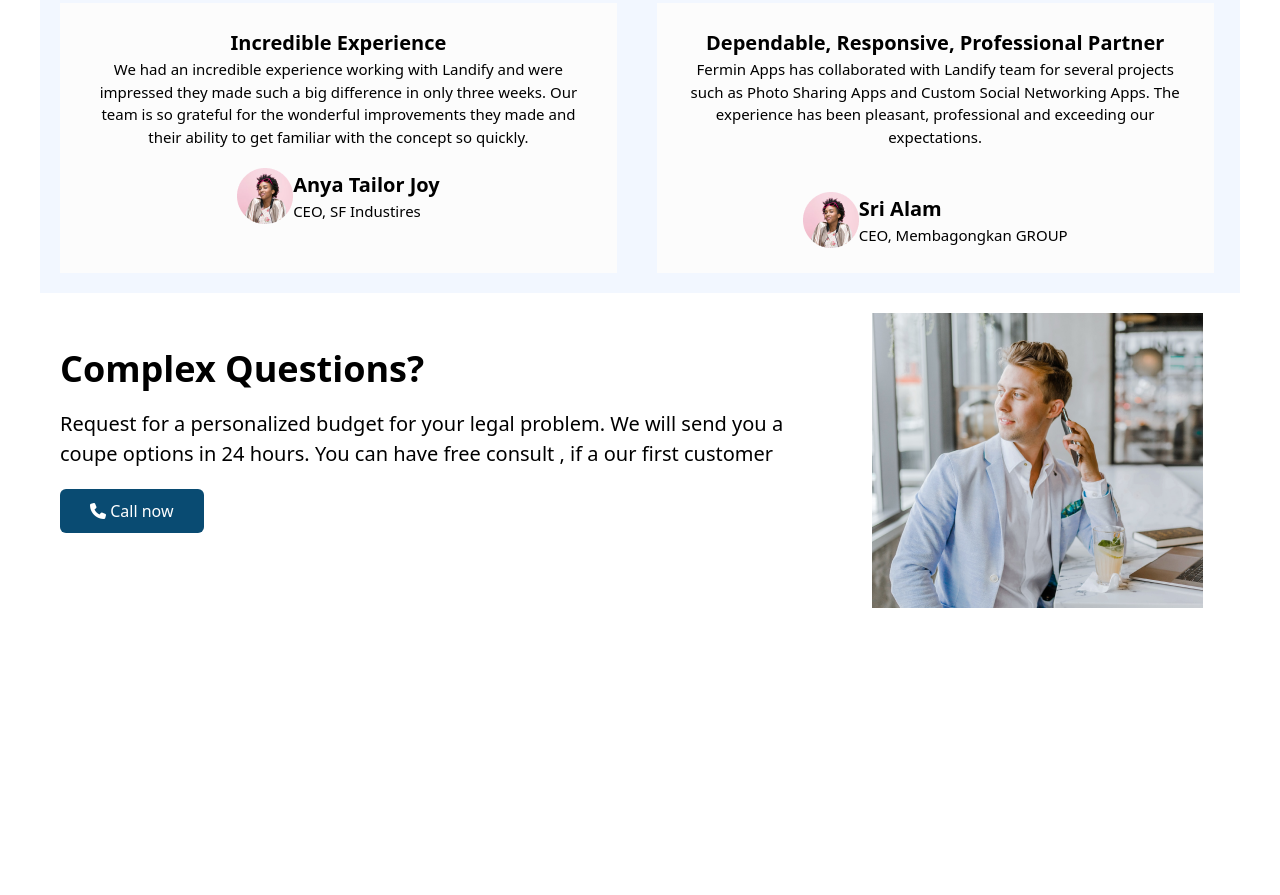
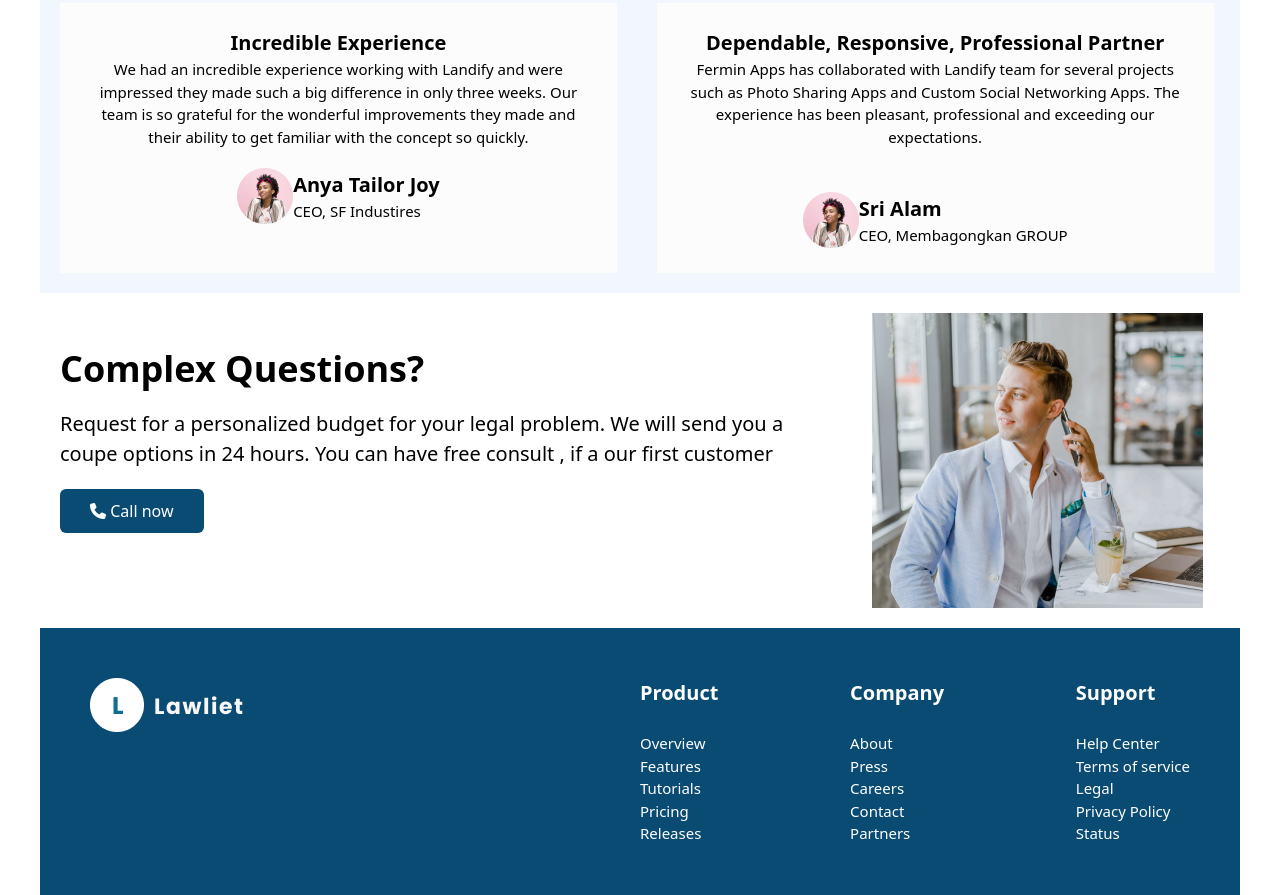
Before and after one commit to aqdodovirshod/HW2_git, a website: page src/index.html in a window 1280 px wide. Shown: the part 2036-2931 px from the top of the page. Before the commit the page ends 2664 px from the top, so only its background shows below. Drawn offline with Linux system fonts and the light colour scheme.

Commit message:
Add Section 6

```diff
--- a/src/index.html
+++ b/src/index.html
@@ -185,6 +185,46 @@
             </div>
         </section>
 
+        <section class="bg-[#094B72] text-white flex justify-between items-start max-w-[1200px] m-auto p-[50px] md:flex-row sm:flex-col">
+            <div class="md:w-[50%] sm:w-full">
+                <img src="./images/Logo (1).png" alt="">
+            </div>
+
+            <div class="md:w-[50%] sm:w-full flex justify-between">
+                <div>
+                    <h2 class="text-[20px] font-bold">Product</h2>
+                    <br>
+                    <p class="text-[15px]">Overview</p>
+                    <p class="text-[15px]">Features</p>
+                    <p class="text-[15px]">Tutorials</p>
+                    <p class="text-[15px]">Pricing</p>
+                    <p class="text-[15px]">Releases</p>
+                </div>
+
+                <div>
+                    <h2 class="text-[20px] font-bold">Company</h2>
+                    <br>
+                    <p class="text-[15px]">About</p>
+                    <p class="text-[15px]">Press</p>
+                    <p class="text-[15px]">Careers</p>
+                    <p class="text-[15px]">Contact</p>
+                    <p class="text-[15px]">Partners</p>
+                </div>
+
+                <div>
+                    <h2 class="text-[20px] font-bold">Support</h2>
+                    <br>
+                    <p class="text-[15px]">Help Center</p>
+                    <p class="text-[15px]">Terms of service</p>
+                    <p class="text-[15px]">Legal</p>
+                    <p class="text-[15px]">Privacy Policy</p>
+                    <p class="text-[15px]">Status</p>
+                </div>
+            </div>
+
+
+        </section>
+
 
 
 
```
Also changed, not shown: src/output.css.
